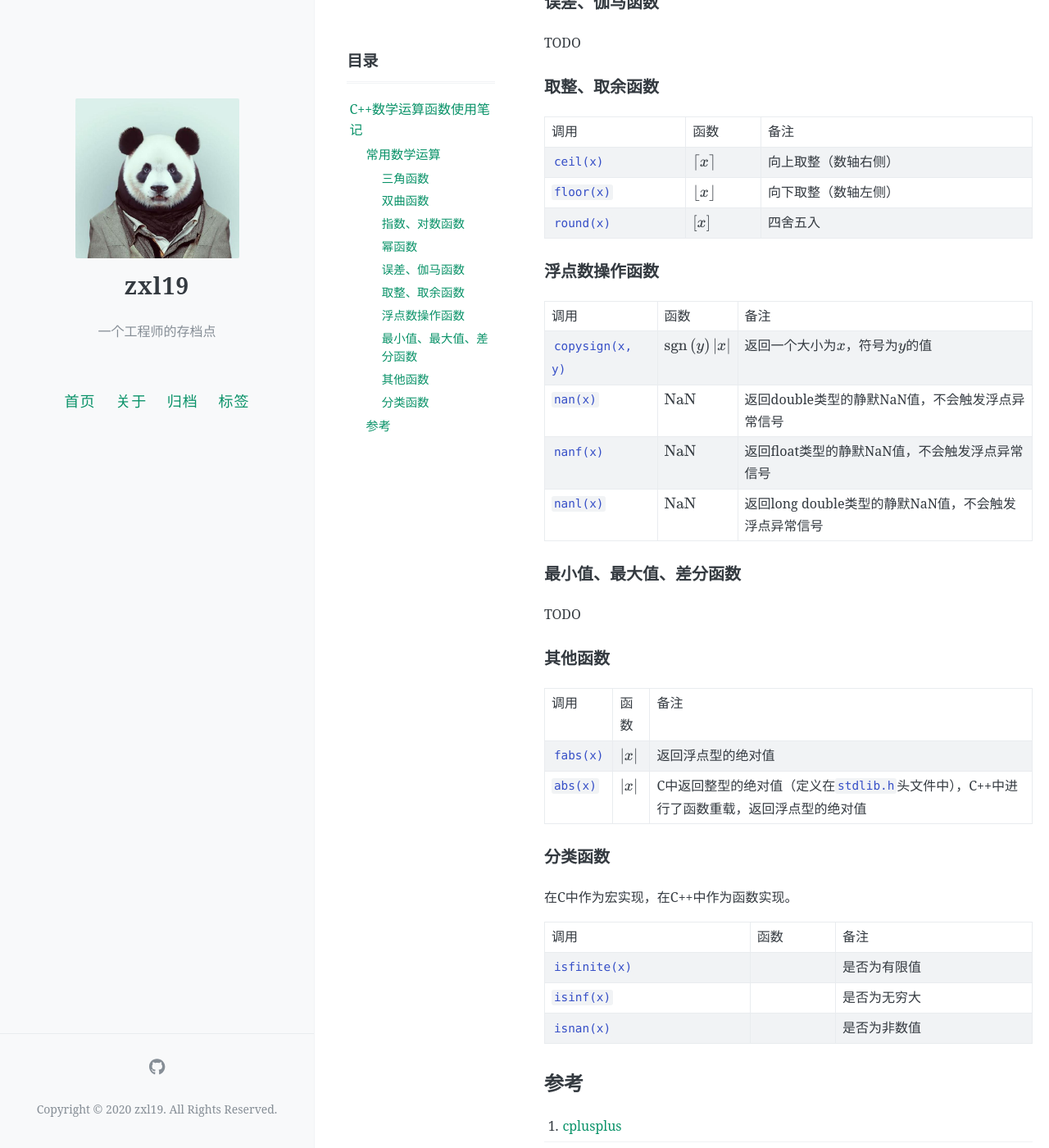
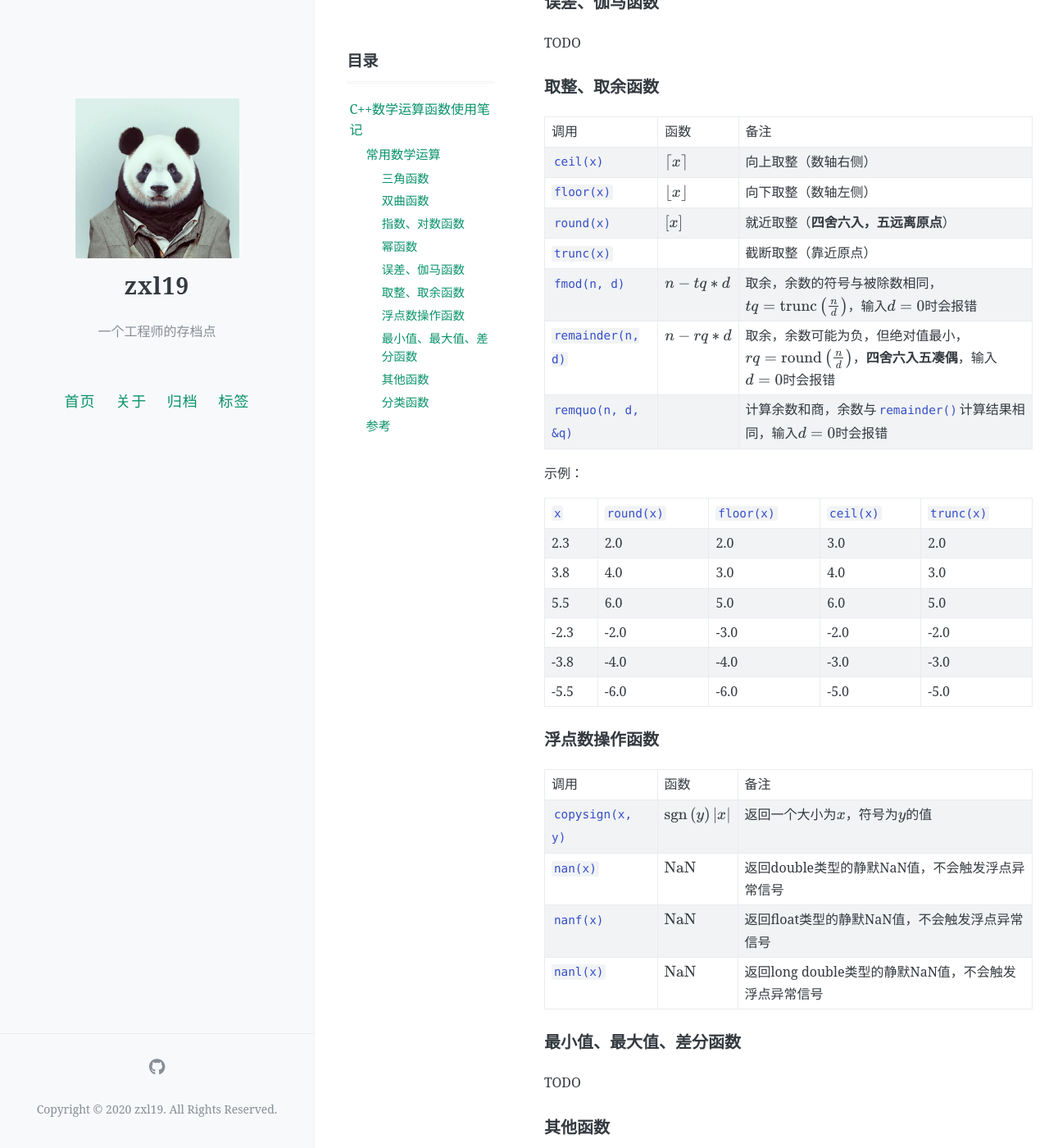
Before and after one commit to zxl19/zxl19.github.io, a Jekyll site: the page built from _posts/2023-01-03-cpp-math.md, in a window 1280 px wide and 1400 px high, scrolled down 1433 px. Shown: the whole window at 82% size. Built offline with Jekyll 4.4.1, drawn with Linux system fonts in a browser that asks for light colours; formulas are drawn with MathJax 3; comment, search, counter and statistics services are not loaded; some of the changed text lies outside the part shown.

Commit message:
docs: update posts

```diff
--- a/_posts/2023-01-03-cpp-math.md
+++ b/_posts/2023-01-03-cpp-math.md
@@ -31,7 +31,7 @@ pinned: false
 | `acos(x)` | $\arccos\left(x\right)$ | 返回$\left[0, \pi\right]$的弧度值 |
 | `asin(x)` | $\arcsin\left(x\right)$ | 返回$\left[-\frac{\pi}{2}, \frac{\pi}{2}\right]$的弧度值 |
 | `atan(x)` | $\arctan\left(x\right)$ | 返回$\left[-\frac{\pi}{2}, \frac{\pi}{2}\right]$的弧度值 |
-| `atan2(x, y)` | $\arctan(\frac{y}{x})$ | 返回$\left[-\pi, \pi\right]$的弧度值，输入同时为0时会报错 |
+| `atan2(y, x)` | $\arctan(\frac{y}{x})$ | 返回$\left[-\pi, \pi\right]$的弧度值，输入同时为0时会报错 |
 
 ### 双曲函数
 
@@ -64,7 +64,22 @@ TODO
 | :--- | :--- | :--- |
 | `ceil(x)` | $\left\lceil x \right\rceil$ | 向上取整（数轴右侧） |
 | `floor(x)` | $\left\lfloor x \right\rfloor$ | 向下取整（数轴左侧） |
-| `round(x)` | $\left[x\right]$ | 四舍五入 |
+| `round(x)` | $\left[x\right]$ | 就近取整（**四舍六入，五远离原点**） |
+| `trunc(x)` |  | 截断取整（靠近原点） |
+| `fmod(n, d)` | $n - tq * d$ | 取余，余数的符号与被除数相同，$tq = \mathrm{trunc}\left(\frac{n}{d}\right)$，输入$d = 0$时会报错 |
+| `remainder(n, d)` | $n - rq * d$ | 取余，余数可能为负，但绝对值最小，$rq = \mathrm{round}\left(\frac{n}{d}\right)$，**四舍六入五凑偶**，输入$d = 0$时会报错 |
+| `remquo(n, d, &q)` |  | 计算余数和商，余数与`remainder()`计算结果相同，输入$d = 0$时会报错 |
+
+示例：
+
+| `x` | `round(x)` | `floor(x)` | `ceil(x)` | `trunc(x)` |
+| :--- | :--- | :--- | :--- | :--- |
+| 2.3 | 2.0 | 2.0 | 3.0 | 2.0 |
+| 3.8 | 4.0 | 3.0 | 4.0 | 3.0 |
+| 5.5  | 6.0  | 5.0  | 6.0 | 5.0 |
+| -2.3 | -2.0 | -3.0 | -2.0| -2.0|
+| -3.8 | -4.0 | -4.0 | -3.0| -3.0|
+| -5.5 | -6.0 | -6.0 | -5.0| -5.0|
 
 ### 浮点数操作函数
 
```
Also changed, not shown: _posts/2021-05-25-figure-plot.md (+7 -3 lines), _posts/2021-05-25-slam-tool.md (+15 -11 lines), _posts/2021-08-03-photography-note.md (+4 -3 lines), _posts/2021-11-07-screen-record.md (+1 -0 lines), _posts/2025-12-07-macos-setup.md (+9 -5 lines).
